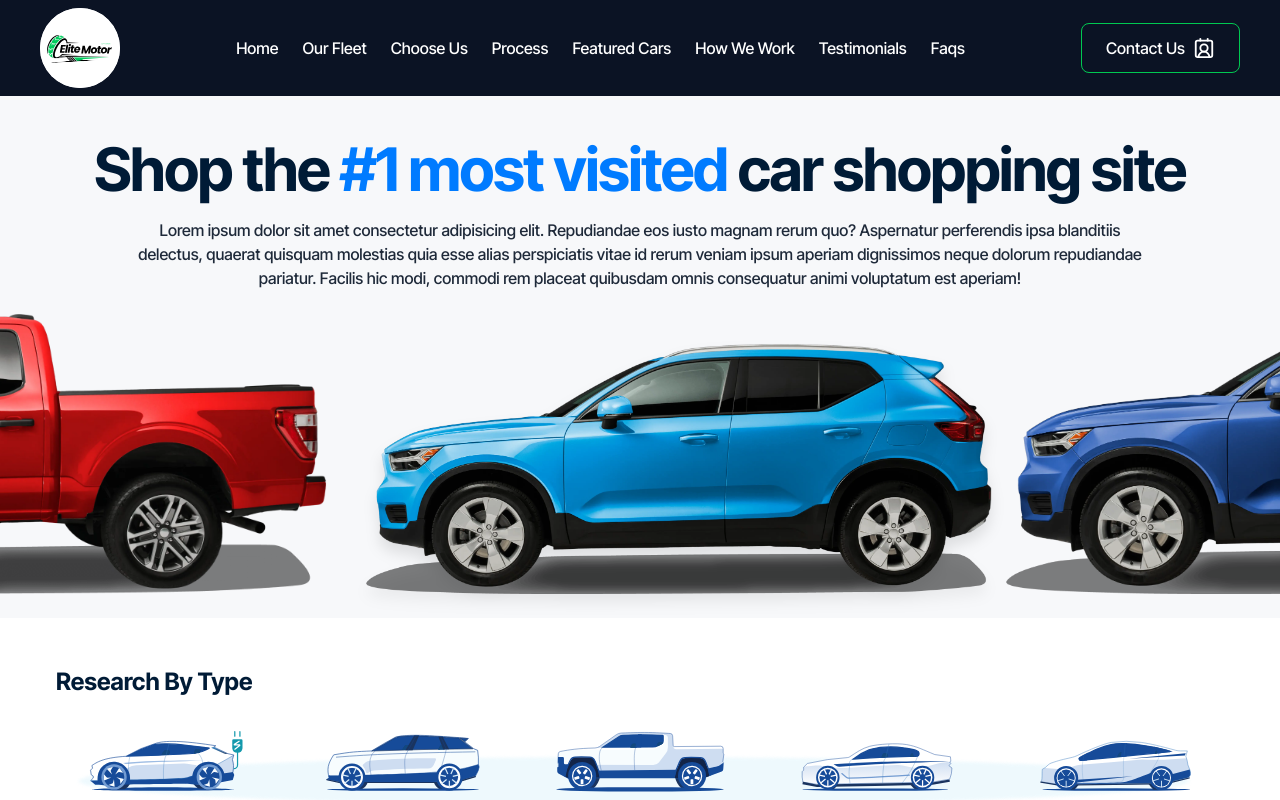
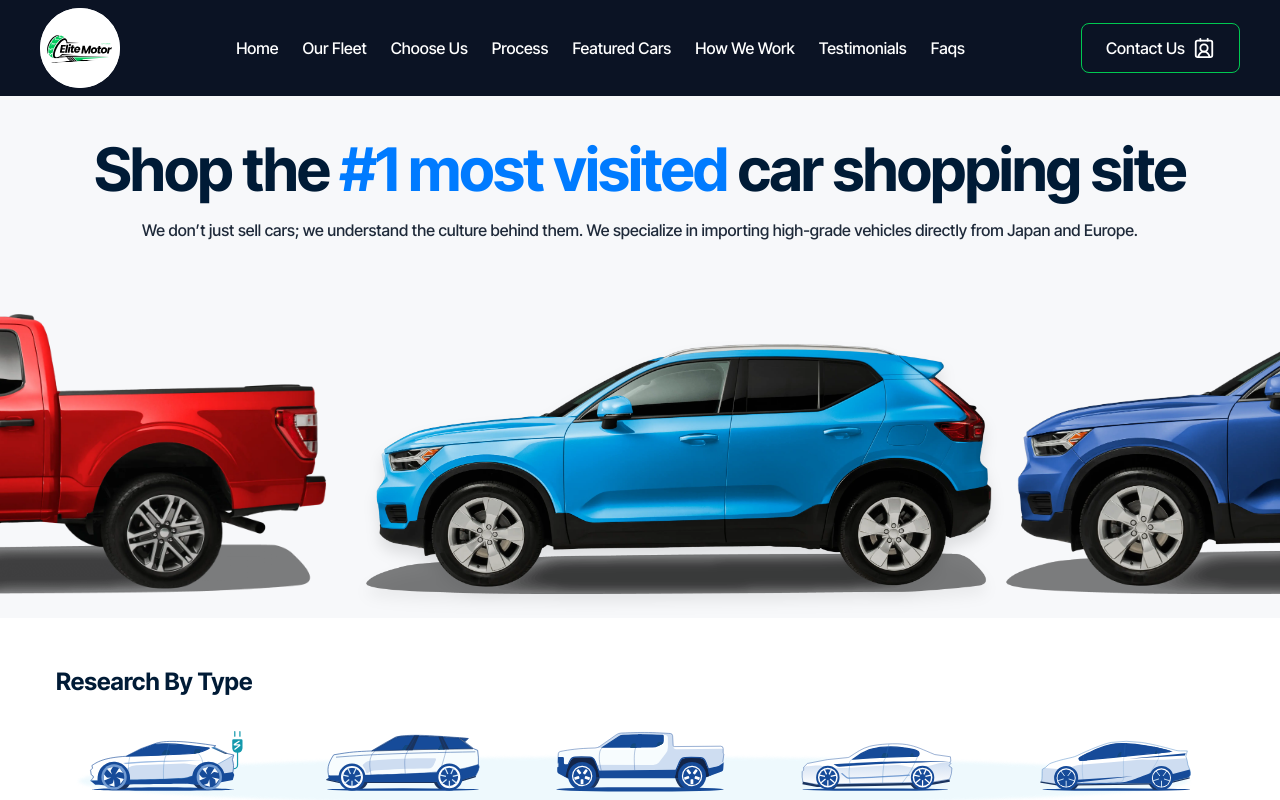
Before and after one commit to 404annas/Car-Detailing, a Next.js app: page / in a window 1280 px wide. Shown: the top 800 px of the page. Built offline with nearby package versions, Linux system fonts and the light colour scheme.

Commit message:
Hero content

```diff
--- a/src/components/Hero3.tsx
+++ b/src/components/Hero3.tsx
@@ -10,11 +10,11 @@ const Hero3 = () => {
             <div className="w-full flex flex-col items-center">
 
                 {/* --- Heading --- */}
-                <div className="container px-4 text-center mb-12 md:mb-6 z-20 relative">
+                <div className="container px-4 text-center mb-12 md:mb-18 z-20 relative">
                     <h1 className="text-4xl md:text-6xl font-bold text-[#001B36] tracking-tight leading-[1.1]">
                         Shop the <span className="text-[#007BFF]">#1 most visited</span> car shopping site
                     </h1>
-                    <p className="mx-auto max-w-5xl font-medium text-gray-800 pt-4">Lorem ipsum dolor sit amet consectetur adipisicing elit. Repudiandae eos iusto magnam rerum quo? Aspernatur perferendis ipsa blanditiis delectus, quaerat quisquam molestias quia esse alias perspiciatis vitae id rerum veniam ipsum aperiam dignissimos neque dolorum repudiandae pariatur. Facilis hic modi, commodi rem placeat quibusdam omnis consequatur animi voluptatum est aperiam!</p>
+                    <p className="mx-auto max-w-5xl font-medium text-gray-800 pt-4">We don’t just sell cars; we understand the culture behind them. We specialize in importing high-grade vehicles directly from Japan and Europe.</p>
                 </div>
 
                 {/* --- Images Row --- */}
```
